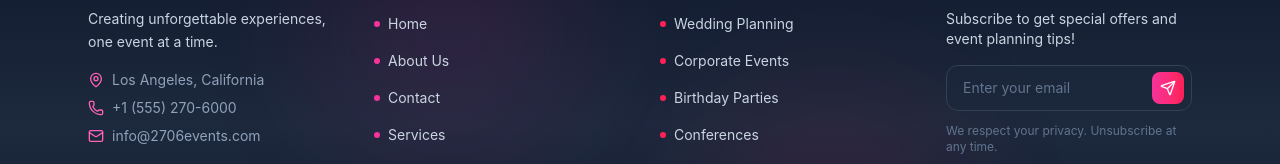
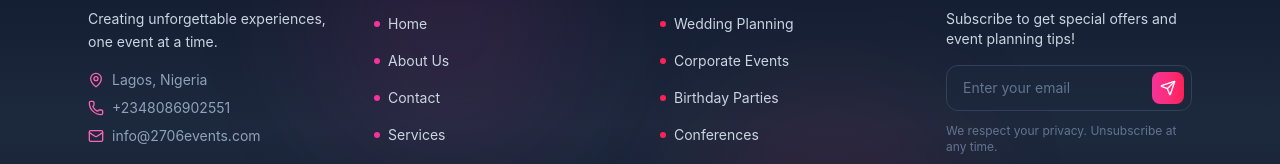
Before and after one commit to Damilolade/Event_Planner, a React (Vite) app: page / in a window 1280 px wide. Shown: the part 3120-3284 px from the top of the page. Built offline with nearby package versions, Linux system fonts and the light colour scheme; the HTML template or start-up script is replaced by a standard one.

Commit message:
Update Footer component

```diff
--- a/src/components/Footer.jsx
+++ b/src/components/Footer.jsx
@@ -59,11 +59,11 @@ const Footer = () => {
           <div className='flex flex-col gap-2 text-slate-400 text-sm'>
             <div className='flex items-center gap-2'>
               <MapPin size={16} className='text-pink-400' />
-              <span>Los Angeles, California</span>
+              <span>Lagos, Nigeria</span>
             </div>
             <div className='flex items-center gap-2'>
               <Phone size={16} className='text-pink-400' />
-              <span>+1 (555) 270-6000</span>
+              <span>+2348086902551</span>
             </div>
             <div className='flex items-center gap-2'>
               <Mail size={16} className='text-pink-400' />
@@ -231,7 +231,8 @@ const Footer = () => {
           transition={{ delay: 0.4 }}
           className='text-slate-400 text-sm'
         >
-          © {new Date().getFullYear()} <span className='text-pink-400 font-semibold'>2706 Events</span>. All rights reserved.
+          © {new Date().getFullYear()}
+          <span className='text-pink-400 font-semibold'>2706 Events</span>. All rights reserved.
         </motion.p>
 
       </div>
```
